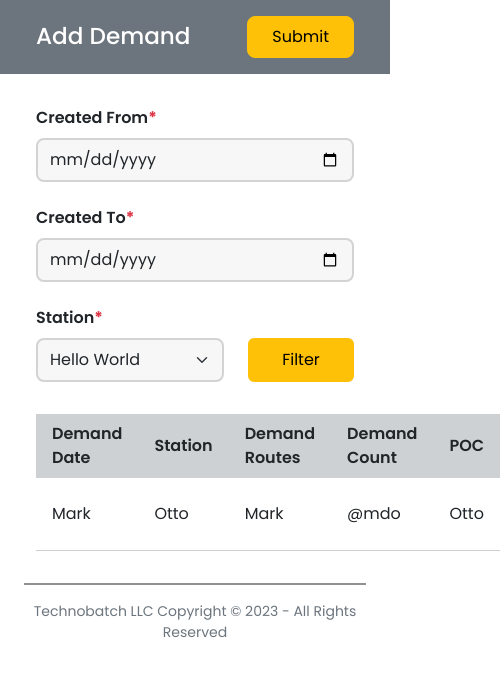
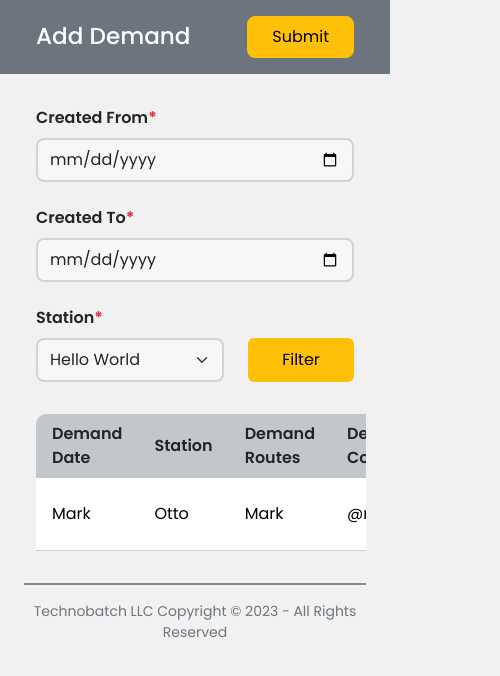
Before and after one commit to adilcodes/Techno-Batch-Technical-Task, a React (Create React App) app: page / in a window 390 px wide. Shown: the top 676 px of the page, 500 px wide, since content can reach past the window. Built offline with nearby package versions, Linux system fonts and the light colour scheme.

Commit message:
Responsiveness: View Demands Done

```diff
--- a/src/components/DemandTable.jsx
+++ b/src/components/DemandTable.jsx
@@ -2,8 +2,8 @@ import React from 'react'
 
 export default function DemandTable() {
     return (
-        <div className="d-flex">
-            <table className='table'>
+        <div className="d-flex table-responsive">
+            <table className='table table-hover'>
                 <tr className='table-head'>
                     <td className='fw-semibold py-2 px-3'>Demand Date</td>
                     <td className='fw-semibold py-2 px-3'>Station</td>
@@ -11,6 +11,7 @@ export default function DemandTable() {
                     <td className='fw-semibold py-2 px-3'>Demand Count</td>
                     <td className='fw-semibold py-2 px-3'>POC</td>
                 </tr>
+                <tbody>
                     <tr className='tr-border'>
                         <td className='py-4 px-3'>Mark</td>
                         <td className='py-4 px-3'>Otto</td>
@@ -18,6 +19,7 @@ export default function DemandTable() {
                         <td className='py-4 px-3'>@mdo</td>
                         <td className='py-4 px-3'>Otto</td>
                     </tr>
+                </tbody>
             </table>
         </div>
     )
--- a/src/index.css
+++ b/src/index.css
@@ -5,6 +5,10 @@
     margin: 0;
     padding: 0;
     font-family: "Poppins", sans-serif;
+}
+
+body {
+    background: #f1f1f1;
 }
 
 .cstm-container {
@@ -54,10 +58,21 @@
 /* Home Styling End */
 
 /* View Demands Styling Start */
-.table-head{
+.table-head td {
     background-color: #6c757d54;
 }
-.tr-border{
+
+.table-head td:first-of-type {
+    border-radius: 10px 0 0 0;
+}
+
+.table-head td:last-of-type {
+    border-radius: 0 10px 0 0;
+}
+
+.tr-border {
     border-bottom: 1.5px solid #6c757d56;
+    cursor: pointer;
 }
+
 /* View Demands Styling End */
```
Lines whose indentation alone changed are shown as unchanged.
